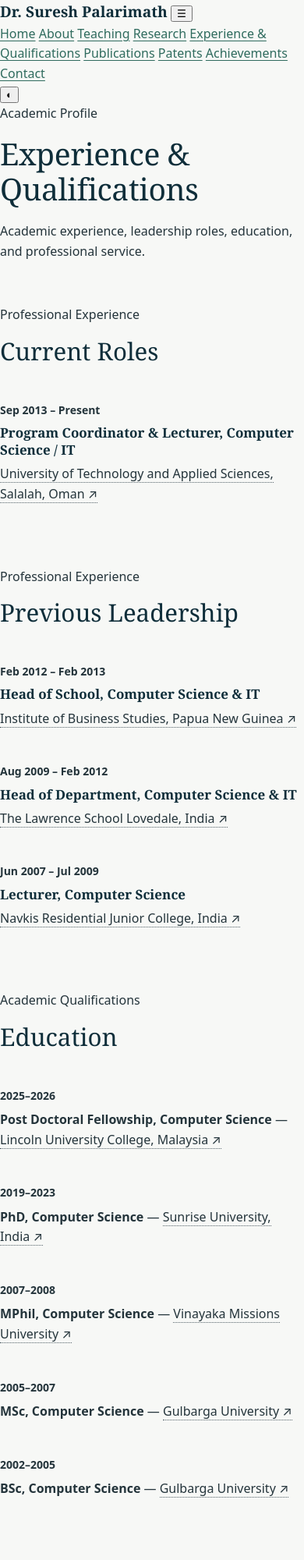
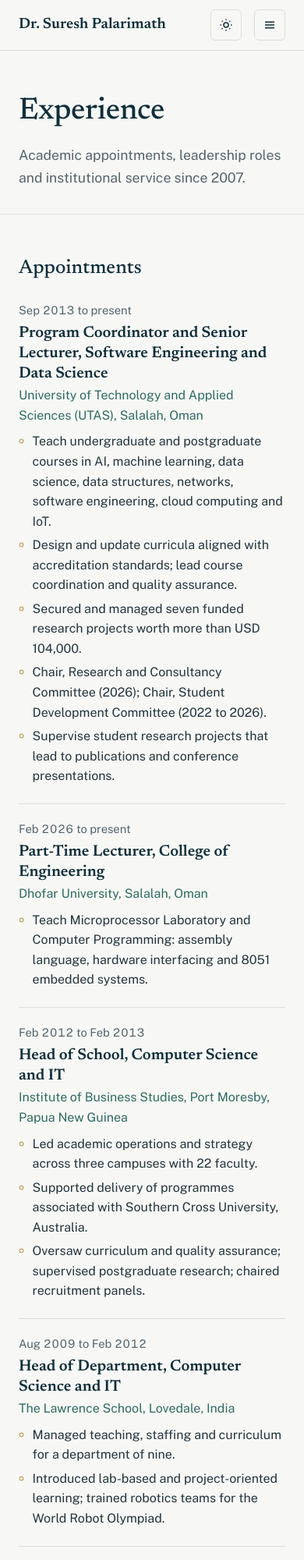
Before and after one commit to SureshPalarimath/sureshpalarimath.github.io, a plain HTML site: page experience.html in a window 390 px wide. Shown: the top 2000 px of the page at 78% size. Drawn offline with nearby package versions, Linux system fonts and the light colour scheme.

Commit message:
Update experience.html

```diff
--- a/experience.html
+++ b/experience.html
@@ -1,200 +1,112 @@
 <!DOCTYPE html>
-<html lang="en">
+<html lang="en" data-theme="light">
 <head>
-<meta charset="UTF-8">
-<meta name="viewport" content="width=device-width, initial-scale=1.0">
-<meta name="description" content="Experience and qualifications of Dr. Suresh Palarimath">
-<title>Experience &amp; Qualifications | Dr. Suresh Palarimath</title>
-<link rel="stylesheet" href="style.css">
-<style>
-.experience-single {
-  max-width: 1100px;
-  margin: 0 auto;
-}
-.experience-section {
-  margin-bottom: 58px;
-}
-.experience-section:last-child {
-  margin-bottom: 0;
-}
-.experience-section h2 {
-  margin-bottom: 24px;
-}
-.timeline {
-  border-top: 1px solid var(--border);
-}
-.timeline-item {
-  display: grid;
-  grid-template-columns: 170px 1fr;
-  gap: 28px;
-  padding: 22px 0;
-  border-bottom: 1px solid var(--border);
-}
-.timeline-date {
-  color: var(--accent);
-  font-weight: 800;
-  font-size: 14px;
-}
-.timeline-content h3 {
-  margin: 0 0 7px;
-  font-size: 17px;
-}
-.timeline-content p {
-  margin: 0;
-}
-.institution-link {
-  color: inherit;
-  text-decoration: none;
-  border-bottom: 1px dotted var(--muted);
-  transition: color .2s ease, border-color .2s ease;
-}
-.institution-link:hover {
-  color: var(--accent);
-  border-bottom-color: var(--accent);
-}
-.service-list {
-  margin: 0;
-  padding-left: 22px;
-}
-.service-list li {
-  margin-bottom: 10px;
-}
-@media (max-width: 700px) {
-  .timeline-item {
-    grid-template-columns: 1fr;
-    gap: 7px;
-  }
-}
-</style>
+  <meta charset="utf-8">
+  <meta name="viewport" content="width=device-width, initial-scale=1">
+  <title>Experience | Dr. Suresh Palarimath</title>
+  <meta name="description" content="Academic appointments and leadership roles of Dr. Suresh Palarimath at UTAS Salalah, Dhofar University, Institute of Business Studies PNG and The Lawrence School Lovedale.">
+  <link rel="canonical" href="https://sureshpalarimath.github.io/experience.html">
+  <meta property="og:type" content="profile">
+  <meta property="og:title" content="Experience | Dr. Suresh Palarimath">
+  <meta property="og:description" content="Academic appointments and leadership roles of Dr. Suresh Palarimath at UTAS Salalah, Dhofar University, Institute of Business Studies PNG and The Lawrence School Lovedale.">
+  <meta property="og:image" content="https://sureshpalarimath.github.io/assets/profile-photo.jpg">
+  <meta property="og:url" content="https://sureshpalarimath.github.io/experience.html">
+  <link rel="icon" href="assets/favicon.svg" type="image/svg+xml">
+  <script>try{var t=localStorage.getItem("theme");if(!t&&window.matchMedia("(prefers-color-scheme: dark)").matches)t="dark";if(t)document.documentElement.setAttribute("data-theme",t);}catch(e){}</script>
+  <link rel="preconnect" href="https://fonts.googleapis.com">
+  <link rel="preconnect" href="https://fonts.gstatic.com" crossorigin>
+  <link href="https://fonts.googleapis.com/css2?family=Newsreader:ital,opsz,wght@0,6..72,400;0,6..72,500;0,6..72,600;1,6..72,400&family=Public+Sans:wght@400;600&display=swap" rel="stylesheet">
+  <link rel="stylesheet" href="style.css">
+  <script src="script.js" defer></script>
 </head>
 <body>
+<a class="skip-link" href="#main">Skip to content</a>
+<header class="site-header">
+  <div class="wrap">
+    <a class="brand" href="index.html">Dr. Suresh Palarimath</a>
+    <nav id="site-nav" class="nav" aria-label="Main"><ul><li><a href="index.html">Home</a></li><li><a href="about.html">About</a></li><li><a href="research.html">Research</a></li><li><a href="teaching.html">Teaching</a></li><li><a href="publications.html">Publications</a></li><li><a href="books.html">Books</a></li><li><a href="patents.html">Patents</a></li><li><a href="experience.html" aria-current="page">Experience</a></li><li><a href="achievements.html">Achievements</a></li><li><a href="contact.html">Contact</a></li></ul></nav>
+    <button class="icon-btn theme-toggle" type="button" aria-label="Switch to dark theme"><svg class="sun" viewBox="0 0 24 24" fill="none" stroke="currentColor" stroke-width="2" aria-hidden="true"><circle cx="12" cy="12" r="4"/><path d="M12 2v2M12 20v2M4.9 4.9l1.4 1.4M17.7 17.7l1.4 1.4M2 12h2M20 12h2M4.9 19.1l1.4-1.4M17.7 6.3l1.4-1.4"/></svg><svg class="moon" viewBox="0 0 24 24" fill="none" stroke="currentColor" stroke-width="2" aria-hidden="true"><path d="M21 12.8A9 9 0 1 1 11.2 3a7 7 0 0 0 9.8 9.8z"/></svg></button>
+    <button class="icon-btn menu-toggle" type="button" aria-controls="site-nav" aria-expanded="false" aria-label="Open menu"><svg viewBox="0 0 24 24" fill="none" stroke="currentColor" stroke-width="2" aria-hidden="true"><path d="M4 7h16M4 12h16M4 17h16"/></svg></button>
+  </div>
+</header>
+<main id="main">
+<section class="page-head"><div class="wrap"><h1>Experience</h1><p>Academic appointments, leadership roles and institutional service since 2007.</p></div></section>
+<section class="section"><div class="wrap split">
+  <h2>Appointments</h2>
+  <ol class="timeline" reversed>
+    <li><time>Sep 2013 to present</time><div>
+      <h3>Program Coordinator and Senior Lecturer, Software Engineering and Data Science</h3>
+      <p class="org">University of Technology and Applied Sciences (UTAS), Salalah, Oman</p>
+      <ul>
+        <li>Teach undergraduate and postgraduate courses in AI, machine learning, data science, data structures, networks, software engineering, cloud computing and IoT.</li>
+        <li>Design and update curricula aligned with accreditation standards; lead course coordination and quality assurance.</li>
+        <li>Secured and managed seven funded research projects worth more than USD 104,000.</li>
+        <li>Chair, Research and Consultancy Committee (2026); Chair, Student Development Committee (2022 to 2026).</li>
+        <li>Supervise student research projects that lead to publications and conference presentations.</li>
+      </ul></div></li>
+    <li><time>Feb 2026 to present</time><div>
+      <h3>Part-Time Lecturer, College of Engineering</h3>
+      <p class="org">Dhofar University, Salalah, Oman</p>
+      <ul><li>Teach Microprocessor Laboratory and Computer Programming: assembly language, hardware interfacing and 8051 embedded systems.</li></ul></div></li>
+    <li><time>Feb 2012 to Feb 2013</time><div>
+      <h3>Head of School, Computer Science and IT</h3>
+      <p class="org">Institute of Business Studies, Port Moresby, Papua New Guinea</p>
+      <ul>
+        <li>Led academic operations and strategy across three campuses with 22 faculty.</li>
+        <li>Supported delivery of programmes associated with Southern Cross University, Australia.</li>
+        <li>Oversaw curriculum and quality assurance; supervised postgraduate research; chaired recruitment panels.</li>
+      </ul></div></li>
+    <li><time>Aug 2009 to Feb 2012</time><div>
+      <h3>Head of Department, Computer Science and IT</h3>
+      <p class="org">The Lawrence School, Lovedale, India</p>
+      <ul>
+        <li>Managed teaching, staffing and curriculum for a department of nine.</li>
+        <li>Introduced lab-based and project-oriented learning; trained robotics teams for the World Robot Olympiad.</li>
+      </ul></div></li>
+    <li><time>Jun 2007 to Jul 2009</time><div>
+      <h3>Lecturer, Computer Science</h3>
+      <p class="org">Navkis Residential Junior College, Bengaluru, India</p>
+      <ul><li>Taught through lectures, demonstrations, laboratory sessions and case studies; chaired the Exam Committee.</li></ul></div></li>
+  </ol>
+</div></section>
 
-<nav class="site-nav">
-  <div class="nav-inner">
-    <a class="brand" href="index.html">Dr. Suresh Palarimath</a>
-    <button class="menu-toggle" aria-label="Open navigation">☰</button>
-    <div class="nav-links">
-      <a href="index.html">Home</a>
-      <a href="about.html">About</a>
-      <a href="teaching.html">Teaching</a>
-      <a href="research.html">Research</a>
-      <a href="experience.html" class="active">Experience &amp; Qualifications</a>
-      <a href="publications.html">Publications</a>
-      <a href="patents.html">Patents</a>
-      <a href="achievements.html">Achievements</a>
-      <a href="contact.html">Contact</a>
-    </div>
-    <button class="theme-toggle" aria-label="Toggle dark mode">◐</button>
+<section class="section"><div class="wrap split">
+  <h2>Committees and leadership</h2>
+  <ul class="plain-list">
+    <li>Chair, Research and Consultancy Committee<span class="meta">UTAS Salalah, 2026</span></li>
+    <li>Chair, Student Development Committee<span class="meta">UTAS Salalah, 2022 to 2026 (member 2019 to 2021)</span></li>
+    <li>Chair, HR Committee<span class="meta">UTAS Salalah, 2016 to 2019</span></li>
+    <li>Member, Institutional Standards Accreditation Committee<span class="meta">UTAS Salalah, 2018 to 2021</span></li>
+    <li>Member, On-Job Training Committee<span class="meta">UTAS Salalah, 2018 to 2021</span></li>
+    <li>Chair, Timetable Committee<span class="meta">Institute of Business Studies, 2012 to 2013</span></li>
+    <li>Chair, Exam Committee<span class="meta">Navkis Residential Junior College, 2007 to 2009</span></li>
+  </ul>
+</div></section>
+
+<section class="section"><div class="wrap split">
+  <h2>Education</h2>
+  <ul class="plain-list">
+    <li>Postdoctoral Fellowship, Computer Science<span class="meta">Lincoln University College, Malaysia, 2025 to 2026</span></li>
+    <li>PhD, Computer Science<span class="meta">Sunrise University, Alwar, India, 2019 to 2023</span></li>
+    <li>MPhil, Computer Science<span class="meta">Vinayaka Missions University, Salem, India, 2007 to 2008</span></li>
+    <li>MSc, Computer Science<span class="meta">Gulbarga University, India, 2005 to 2007</span></li>
+    <li>BSc, Computer Science<span class="meta">Gulbarga University, India, 2002 to 2005</span></li>
+  </ul>
+  </div></section>
+<section class="wrap"><div class="actions"><a class="btn btn-primary" href="assets/Dr-Suresh-Palarimath-CV.pdf"><svg viewBox="0 0 24 24" fill="none" stroke="currentColor" stroke-width="2" aria-hidden="true"><path d="M12 3v12M7 10l5 5 5-5M5 21h14"/></svg> Download CV</a></div></section>
+
+</main>
+<footer class="site-footer">
+  <div class="wrap">
+    <p>&copy; <span data-year>2026</span> Dr. Suresh Palarimath, Salalah, Oman</p>
+    <ul>
+      <li><a href="https://scholar.google.com/citations?user=AJLEDX4AAAAJ" target="_blank" rel="noopener">Google Scholar</a></li>
+      <li><a href="https://orcid.org/0000-0002-3099-3926" target="_blank" rel="noopener">ORCID</a></li>
+      <li><a href="https://www.scopus.com/authid/detail.uri?authorId=57487917700" target="_blank" rel="noopener">Scopus</a></li>
+      <li><a href="https://www.linkedin.com/in/sureshpalarimath/" target="_blank" rel="noopener">LinkedIn</a></li>
+      <li><a href="assets/Dr-Suresh-Palarimath-CV.pdf">CV (PDF)</a></li>
+    </ul>
   </div>
-</nav>
-
-<main>
-  <section class="page-header">
-    <p class="eyebrow">Academic Profile</p>
-    <h1>Experience &amp; Qualifications</h1>
-    <p>Academic experience, leadership roles, education, and professional service.</p>
-  </section>
-
-  <section class="section experience-single">
-
-    <div class="experience-section">
-      <p class="eyebrow">Professional Experience</p>
-      <h2>Current Roles</h2>
-      <div class="timeline">
-        <div class="timeline-item">
-          <div class="timeline-date">Sep 2013 – Present</div>
-          <div class="timeline-content">
-            <h3>Program Coordinator &amp; Lecturer, Computer Science / IT</h3>
-            <p><a class="institution-link" href="https://www.utas.edu.om/Home" target="_blank" rel="noopener noreferrer">University of Technology and Applied Sciences, Salalah, Oman ↗</a></p>
-          </div>
-        </div>
-      </div>
-    </div>
-
-    <div class="experience-section">
-      <p class="eyebrow">Professional Experience</p>
-      <h2>Previous Leadership</h2>
-      <div class="timeline">
-        <div class="timeline-item">
-          <div class="timeline-date">Feb 2012 – Feb 2013</div>
-          <div class="timeline-content">
-            <h3>Head of School, Computer Science &amp; IT</h3>
-            <p><a class="institution-link" href="https://ibsu.ac.pg/" target="_blank" rel="noopener noreferrer">Institute of Business Studies, Papua New Guinea ↗</a></p>
-          </div>
-        </div>
-        <div class="timeline-item">
-          <div class="timeline-date">Aug 2009 – Feb 2012</div>
-          <div class="timeline-content">
-            <h3>Head of Department, Computer Science &amp; IT</h3>
-            <p><a class="institution-link" href="https://www.thelawrenceschool.org/" target="_blank" rel="noopener noreferrer">The Lawrence School Lovedale, India ↗</a></p>
-          </div>
-        </div>
-        <div class="timeline-item">
-          <div class="timeline-date">Jun 2007 – Jul 2009</div>
-          <div class="timeline-content">
-            <h3>Lecturer, Computer Science</h3>
-            <p><a class="institution-link" href="https://www.navkisboys.com/home" target="_blank" rel="noopener noreferrer">Navkis Residential Junior College, India ↗</a></p>
-          </div>
-        </div>
-      </div>
-    </div>
-
-    <div class="experience-section">
-      <p class="eyebrow">Academic Qualifications</p>
-      <h2>Education</h2>
-      <div class="timeline">
-        <div class="timeline-item">
-          <div class="timeline-date">2025–2026</div>
-          <div class="timeline-content">
-            <p><strong>Post Doctoral Fellowship, Computer Science</strong> — <a class="institution-link" href="https://www.lincoln.edu.my/" target="_blank" rel="noopener noreferrer">Lincoln University College, Malaysia ↗</a></p>
-          </div>
-        </div>
-        <div class="timeline-item">
-          <div class="timeline-date">2019–2023</div>
-          <div class="timeline-content">
-            <p><strong>PhD, Computer Science</strong> — <a class="institution-link" href="https://www.sunriseuniversity.in/" target="_blank" rel="noopener noreferrer">Sunrise University, India ↗</a></p>
-          </div>
-        </div>
-        <div class="timeline-item">
-          <div class="timeline-date">2007–2008</div>
-          <div class="timeline-content">
-            <p><strong>MPhil, Computer Science</strong> — <a class="institution-link" href="https://www.vmrfdu.edu.in/" target="_blank" rel="noopener noreferrer">Vinayaka Missions University ↗</a></p>
-          </div>
-        </div>
-        <div class="timeline-item">
-          <div class="timeline-date">2005–2007</div>
-          <div class="timeline-content">
-            <p><strong>MSc, Computer Science</strong> — <a class="institution-link" href="https://gug.ac.in/" target="_blank" rel="noopener noreferrer">Gulbarga University ↗</a></p>
-          </div>
-        </div>
-        <div class="timeline-item">
-          <div class="timeline-date">2002–2005</div>
-          <div class="timeline-content">
-            <p><strong>BSc, Computer Science</strong> — <a class="institution-link" href="https://gug.ac.in/" target="_blank" rel="noopener noreferrer">Gulbarga University ↗</a></p>
-          </div>
-        </div>
-      </div>
-    </div>
-
-    <div class="experience-section">
-      <p class="eyebrow">Academic &amp; Institutional Contributions</p>
-      <h2>Leadership &amp; Service</h2>
-      <ul class="service-list">
-        <li>Chairperson, Student Development Committee</li>
-        <li>Former Chair, HR Committee and Timetable Committee</li>
-        <li>Member, Accreditation, Research and Training Committees</li>
-        <li>Research supervision and academic advising</li>
-        <li>Organiser of IT festivals and programming competitions</li>
-      </ul>
-    </div>
-
-  </section>
-</main>
-
-<footer class="site-footer">
-  <p>© <span id="year"></span> Dr. Suresh Palarimath. All rights reserved.</p>
 </footer>
-
-<script src="script.js"></script>
 </body>
 </html>
```
